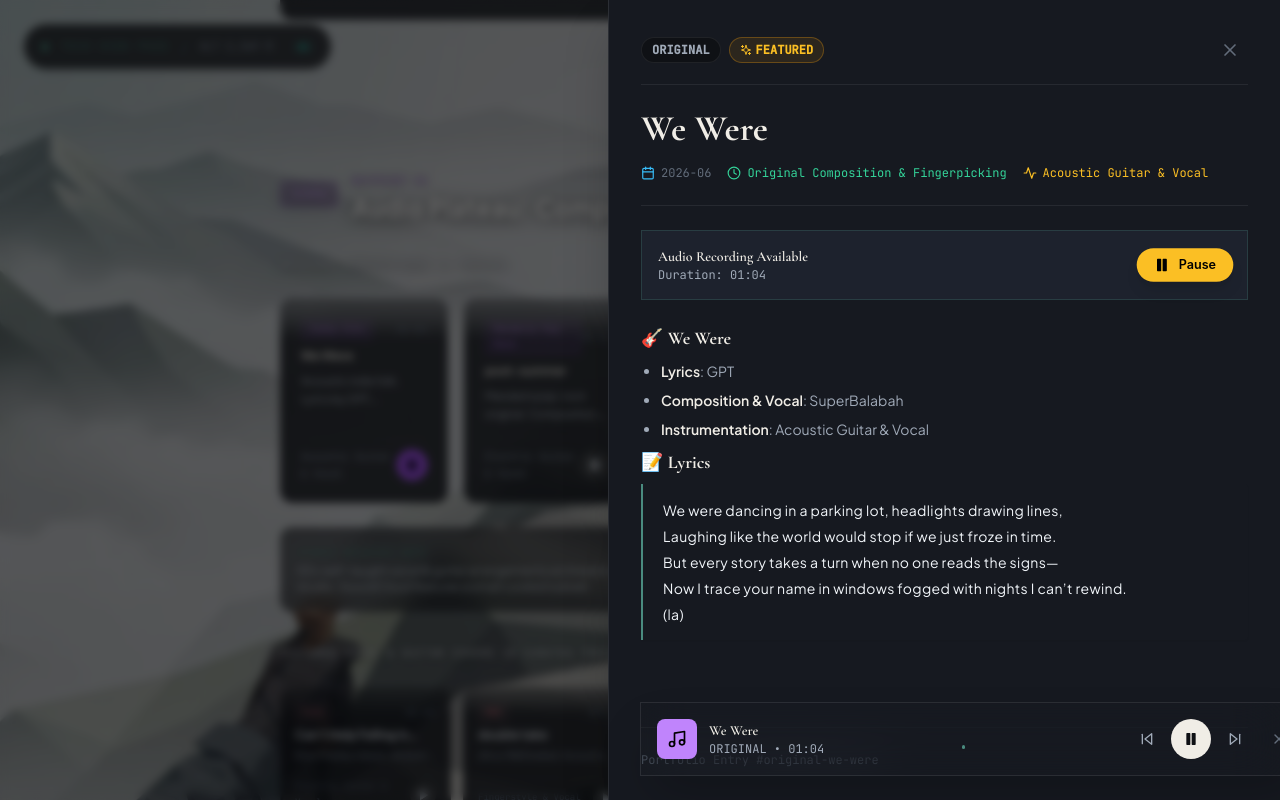
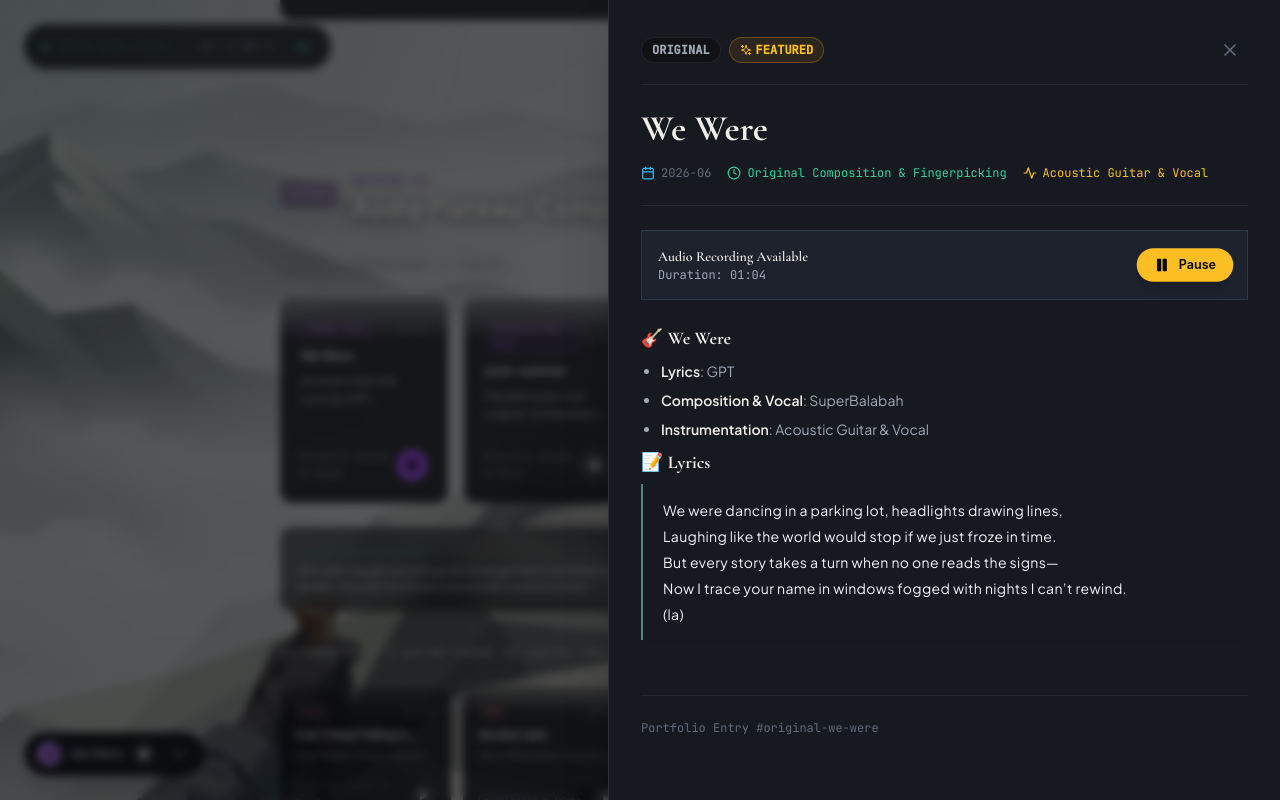
Before and after one commit to SuperBalabah/SuperBalabah.github.io, a React (Vite) app: page / in a window 1280 px wide. Both pictures are taken after a click on the element 364 px from the left and 3459 px from the top of the page. Shown: the part 3059-3859 px from the top of the page. Built offline with nearby package versions, Linux system fonts and the light colour scheme.

Commit message:
feat(audio): add minimize & clear close button to player, auto-dock to bottom-left when drawer is open

```diff
--- a/src/App.tsx
+++ b/src/App.tsx
@@ -182,7 +182,7 @@ const AppContent: React.FC = () => {
       <DetailDrawer item={selectedWork} onClose={() => setSelectedWork(null)} />
 
       {/* Persistent Floating Audio Player */}
-      <AudioPlayer />
+      <AudioPlayer isDrawerOpen={!!selectedWork} />
     </div>
   );
 };
--- a/src/components/AudioPlayer.tsx
+++ b/src/components/AudioPlayer.tsx
@@ -1,35 +1,99 @@
-import React from 'react';
+import React, { useState } from 'react';
 import { useAudio } from '../context/AudioContext';
-import { Play, Pause, SkipForward, SkipBack, Music, X } from 'lucide-react';
+import { Play, Pause, SkipForward, SkipBack, Music, X, Minus, ChevronUp } from 'lucide-react';
 import { motion, AnimatePresence } from 'framer-motion';
 
-export const AudioPlayer: React.FC = () => {
+interface AudioPlayerProps {
+  isDrawerOpen?: boolean;
+}
+
+export const AudioPlayer: React.FC<AudioPlayerProps> = ({ isDrawerOpen = false }) => {
   const { currentTrack, isPlaying, togglePlay, nextTrack, prevTrack, stopAndClose } = useAudio();
+  const [isManualMinimized, setIsManualMinimized] = useState<boolean>(false);
 
   if (!currentTrack) return null;
 
+  // Auto-minimize when detail drawer is open to keep "Live Demo" and "Source Code" unobstructed
+  const isMinimized = isManualMinimized || isDrawerOpen;
+
   return (
-    <AnimatePresence>
+    <AnimatePresence mode="wait">
+      {isMinimized ? (
+        /* 🎵 Compact Floating Mini Pill (Docked at Bottom-Left to Keep Right Drawer 100% Free) */
         <motion.div
-        initial={{ y: 100, opacity: 0 }}
+          key="minimized-pill"
+          initial={{ y: 20, opacity: 0, scale: 0.95 }}
+          animate={{ y: 0, opacity: 1, scale: 1 }}
+          exit={{ y: 20, opacity: 0, scale: 0.95 }}
+          transition={{ duration: 0.2 }}
+          className="fixed bottom-6 left-6 z-40 flex items-center gap-2.5 px-3 py-2 rounded-full bg-[#161920]/95 backdrop-blur-xl border border-white/15 shadow-xl text-xs font-mono"
+        >
+          {/* Track icon */}
+          <div
+            className="w-6 h-6 rounded-full flex items-center justify-center shrink-0"
+            style={{ backgroundColor: currentTrack.accentColor || 'var(--accent-purple)' }}
+          >
+            <Music className="w-3.5 h-3.5 text-black" />
+          </div>
+
+          {/* Track Title */}
+          <span className="font-sans font-medium text-slate-200 max-w-[120px] sm:max-w-[160px] truncate">
+            {currentTrack.title}
+          </span>
+
+          {/* Play / Pause button */}
+          <button
+            onClick={togglePlay}
+            className="p-1.5 rounded-full bg-white/10 hover:bg-white/20 text-white transition cursor-pointer"
+            title={isPlaying ? "暫停 (Pause)" : "播放 (Play)"}
+          >
+            {isPlaying ? <Pause className="w-3 h-3 fill-current" /> : <Play className="w-3 h-3 fill-current ml-0.5" />}
+          </button>
+
+          {/* Expand Button (disabled if drawer is forcing minimize) */}
+          {!isDrawerOpen && (
+            <button
+              onClick={() => setIsManualMinimized(false)}
+              className="p-1.5 rounded-full hover:bg-white/10 text-slate-400 hover:text-white transition cursor-pointer"
+              title="展開播放器 (Expand)"
+            >
+              <ChevronUp className="w-3.5 h-3.5" />
+            </button>
+          )}
+
+          {/* Close Button */}
+          <button
+            onClick={stopAndClose}
+            className="p-1.5 rounded-full hover:bg-rose-500/20 text-slate-400 hover:text-rose-400 transition cursor-pointer"
+            title="關閉播放器 (Close)"
+          >
+            <X className="w-3.5 h-3.5" />
+          </button>
+        </motion.div>
+      ) : (
+        /* 🎧 Full Floating Minimalist Audio Console */
+        <motion.div
+          key="expanded-player"
+          initial={{ y: 40, opacity: 0 }}
           animate={{ y: 0, opacity: 1 }}
-        exit={{ y: 100, opacity: 0 }}
-        className="fixed bottom-6 left-1/2 -translate-x-1/2 z-50 w-[92%] max-w-2xl"
+          exit={{ y: 40, opacity: 0 }}
+          transition={{ duration: 0.2 }}
+          className="fixed bottom-6 left-1/2 -translate-x-1/2 z-40 w-[92%] max-w-xl"
         >
-        <div className="glass-panel p-4 flex items-center justify-between gap-4 border border-[var(--glass-border)] shadow-2xl backdrop-blur-xl">
+          <div className="p-3.5 sm:p-4 rounded-2xl flex items-center justify-between gap-3 sm:gap-4 border border-white/15 bg-[#161920]/95 backdrop-blur-xl shadow-xl">
             {/* Track Info */}
             <div className="flex items-center gap-3 min-w-0">
               <div
-              className="w-10 h-10 rounded-lg flex items-center justify-center shrink-0"
+                className="w-10 h-10 rounded-xl flex items-center justify-center shrink-0"
                 style={{ backgroundColor: currentTrack.accentColor || 'var(--accent-purple)' }}
               >
                 <Music className="w-5 h-5 text-black" />
               </div>
               <div className="min-w-0">
-              <p className="font-semibold text-sm truncate text-[var(--text-primary)] font-serif">
+                <p className="font-semibold text-sm truncate text-[#f0ede6]">
                   {currentTrack.title}
                 </p>
-              <p className="text-xs text-[var(--text-secondary)] font-mono">
+                <p className="text-[11px] text-slate-400 font-mono">
                   {currentTrack.category.toUpperCase()} • {currentTrack.audioDuration || 'Audio Track'}
                 </p>
               </div>
@@ -37,7 +101,7 @@ export const AudioPlayer: React.FC = () => {
 
             {/* Animated Wave Indicator when playing */}
             {isPlaying && (
-            <div className="hidden sm:flex items-end gap-1 h-5 px-2">
+              <div className="hidden sm:flex items-end gap-1 h-5 px-1 shrink-0">
                 <div className="wave-bar" />
                 <div className="wave-bar" />
                 <div className="wave-bar" />
@@ -47,41 +111,52 @@ export const AudioPlayer: React.FC = () => {
             )}
 
             {/* Controls */}
-          <div className="flex items-center gap-2 shrink-0">
+            <div className="flex items-center gap-1.5 sm:gap-2 shrink-0">
               <button
                 onClick={prevTrack}
-              className="p-2 rounded-full hover:bg-[var(--border-color)] text-[var(--text-secondary)] hover:text-[var(--text-primary)] transition"
-              title="Previous Track"
+                className="p-2 rounded-full hover:bg-white/10 text-slate-400 hover:text-white transition cursor-pointer"
+                title="上一首 (Previous Track)"
               >
                 <SkipBack className="w-4 h-4" />
               </button>
 
               <button
                 onClick={togglePlay}
-              className="p-3 rounded-full bg-[var(--text-primary)] text-[var(--bg-primary)] hover:scale-105 transition"
-              title={isPlaying ? "Pause" : "Play"}
+                className="p-2.5 sm:p-3 rounded-full bg-[#f0ede6] text-[#0f1115] hover:scale-105 transition cursor-pointer shadow-md"
+                title={isPlaying ? "暫停 (Pause)" : "播放 (Play)"}
               >
                 {isPlaying ? <Pause className="w-4 h-4 fill-current" /> : <Play className="w-4 h-4 fill-current ml-0.5" />}
               </button>
 
               <button
                 onClick={nextTrack}
-              className="p-2 rounded-full hover:bg-[var(--border-color)] text-[var(--text-secondary)] hover:text-[var(--text-primary)] transition"
-              title="Next Track"
+                className="p-2 rounded-full hover:bg-white/10 text-slate-400 hover:text-white transition cursor-pointer"
+                title="下一首 (Next Track)"
               >
                 <SkipForward className="w-4 h-4" />
               </button>
 
+              {/* Minimize Button */}
+              <button
+                onClick={() => setIsManualMinimized(true)}
+                className="p-2 ml-1 rounded-full hover:bg-white/10 text-slate-400 hover:text-white transition cursor-pointer"
+                title="最小化播放器 (Minimize)"
+              >
+                <Minus className="w-4 h-4" />
+              </button>
+
+              {/* Close Button */}
               <button
                 onClick={stopAndClose}
-              className="p-2 ml-1 text-[var(--text-muted)] hover:text-[var(--text-primary)] transition"
-              title="Close Player"
+                className="p-2 rounded-full hover:bg-rose-500/20 text-slate-400 hover:text-rose-400 transition cursor-pointer"
+                title="關閉播放器 (Close)"
               >
                 <X className="w-4 h-4" />
               </button>
             </div>
           </div>
         </motion.div>
+      )}
     </AnimatePresence>
   );
 };
--- a/src/components/DetailDrawer.tsx
+++ b/src/components/DetailDrawer.tsx
@@ -223,7 +223,7 @@ export const DetailDrawer: React.FC<DetailDrawerProps> = ({ item, onClose }) =>
             animate={{ x: 0 }}
             exit={{ x: '100%' }}
             transition={{ type: 'spring', damping: 25, stiffness: 200 }}
-            className="relative w-full max-w-2xl h-full bg-[var(--bg-secondary)] border-l border-[var(--glass-border)] shadow-2xl p-6 sm:p-8 overflow-y-auto overscroll-contain z-10 flex flex-col justify-between"
+            className="relative w-full max-w-2xl h-full bg-[var(--bg-secondary)] border-l border-[var(--glass-border)] shadow-2xl p-6 sm:p-8 pb-12 sm:pb-16 overflow-y-auto overscroll-contain z-10 flex flex-col justify-between"
           >
             <div className="flex-1">
               {/* Header Controls */}
```
Lines whose indentation alone changed are shown as unchanged.
